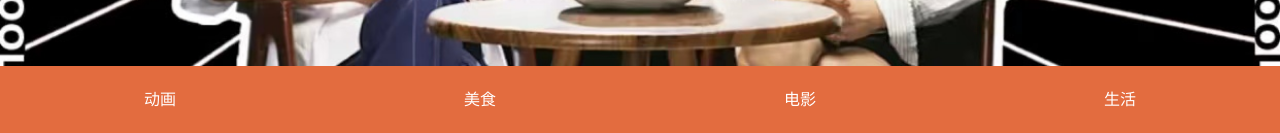
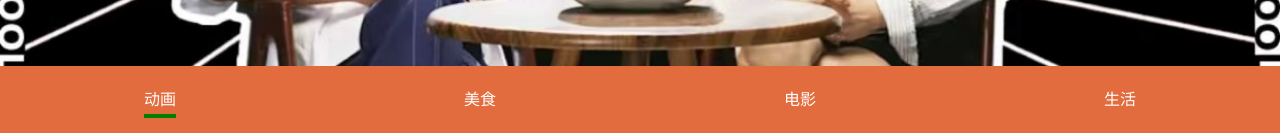
Before and after one commit to Jojo-Force/bilibili-activity-page, a React (Create React App) app: page / in a window 1280 px wide. Shown: the part 667-800 px from the top of the page. Built offline with nearby package versions, Linux system fonts and the light colour scheme.

Commit message:
1.完成tab选中

```diff
--- a/package.json
+++ b/package.json
@@ -11,6 +11,7 @@
     "@types/node": "^16.18.126",
     "@types/react": "^19.2.2",
     "@types/react-dom": "^19.2.2",
+    "classnames": "^2.5.1",
     "node-sass": "^7.0.3",
     "react": "^19.2.0",
     "react-dom": "^19.2.0",
--- a/src/sections/SecondSection/index.tsx
+++ b/src/sections/SecondSection/index.tsx
@@ -1,19 +1,43 @@
-import {FC} from "react";
+import {FC, useState} from "react";
 import CartoonImage from '../../assets/cartoon.jpg';
 import MovieImage from '../../assets/movie.png';
 import FoodImage from '../../assets/food.jpg';
 import LifeImage from '../../assets/life.jpg';
 import styles from './styles.module.scss'
+import classNames from "classnames";
 
+const tabs = [
+    {
+        key: 'cartoon',
+        title: '动画',
+    },
+    {
+        key: 'food',
+        title: '美食',
+    },
+    {
+        key: 'movie',
+        title: '电影',
+    },
+    {
+        key: 'life',
+        title: '生活',
+    }
+]
 const SecondSection: FC = ()=>{
+    const [activeTab, setActiveTab] = useState<string>('cartoon');
+
     return (
         <div className={styles.secondSection}>
             {/* Tabs */}
             <ul>
-                <li>动画</li>
-                <li>美食</li>
-                <li>电影</li>
-                <li>生活</li>
+                {tabs.map(tab => (
+                    <li key={tab.key} onClick={() => setActiveTab(tab.key)}>
+                    <span>{tab.title}</span>
+                    <span className={classNames(styles.line, {[styles.visible]: activeTab === tab.key})} />
+                    </li>
+                ))}
+
             </ul>
             {/* Tab　Content */}
             <section>
--- a/src/sections/SecondSection/styles.module.scss
+++ b/src/sections/SecondSection/styles.module.scss
@@ -6,9 +6,28 @@
         justify-content: space-around;
 
         li {
+            position: relative;
             color: white;
             list-style-type: none;
+
+            .line {
+                position: absolute;
+                left: 50%;
+                bottom: -8px;
+                transform: translate(-50%);
+                width: 100%;
+                height: 4px;
+                background: green;
+                opacity: 0;
+                transition: opacity .3s;
+
+                &.visible{
+                    opacity: 1;
+                }
+            }
         }
+
+
     }
     section {
         padding:16px;
```
Also changed, not shown: 1 other file (tests, documents, lock files or other folders).
